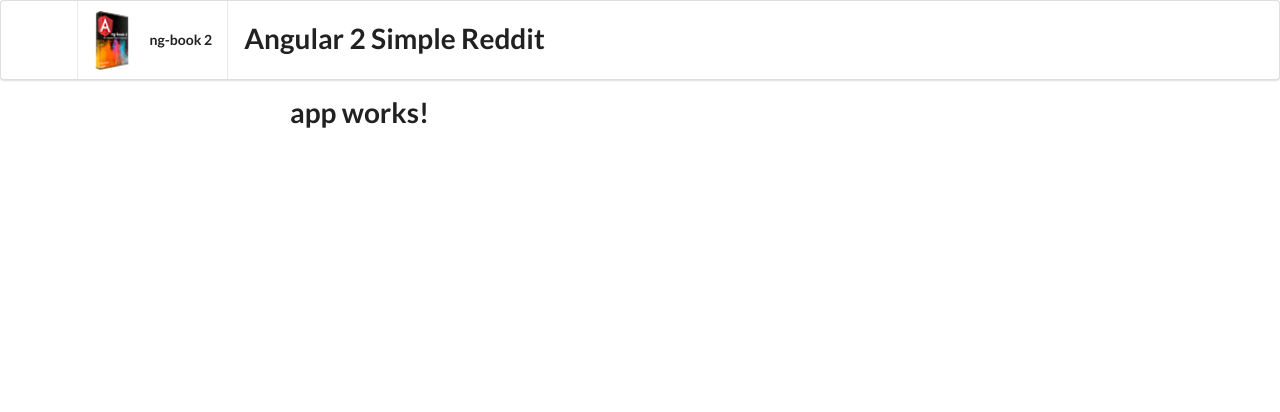
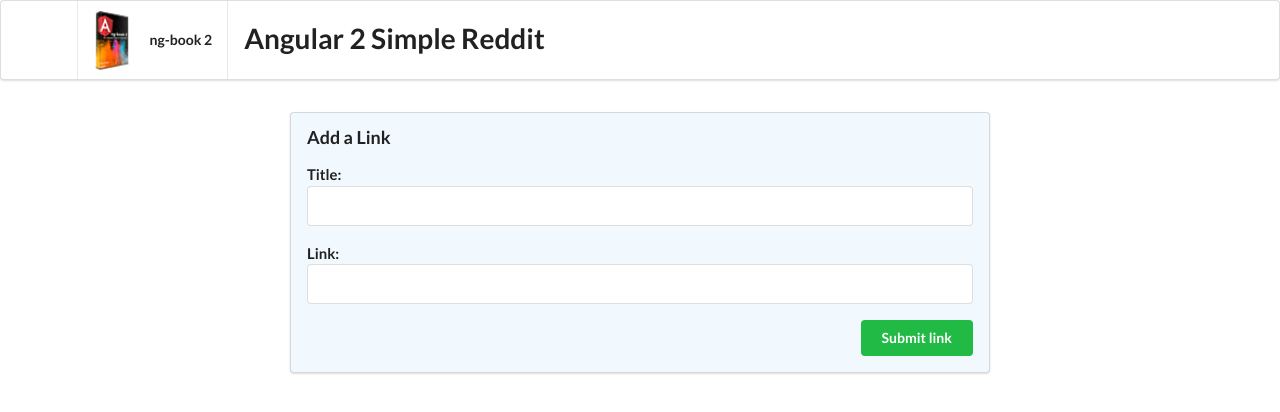
Before and after one commit to SergSlon/angular2_reddit, an Angular app: page / in a window 1280 px wide. Shown: the top 412 px of the page. Built offline with nearby package versions, Linux system fonts and the light colour scheme.

Commit message:
add template

```diff
--- a/src/app/app.component.html
+++ b/src/app/app.component.html
@@ -1,3 +1,25 @@
-<h1>
-  {{title}}
-</h1>
+<form class="ui large form segment">
+  <h3 class="ui header">Add a Link</h3>
+
+  <div class="field">
+    <label>
+      Title:
+      <input name="title">
+    </label>
+  </div>
+
+  <div class="field">
+    <label>
+      Link:
+      <input name="link">
+    </label>
+  </div>
+
+  <!-- added this button -->
+  <button
+    (click)="addArticle()"
+    class="ui positive right floated button">
+    Submit link
+  </button>
+
+</form>
```
